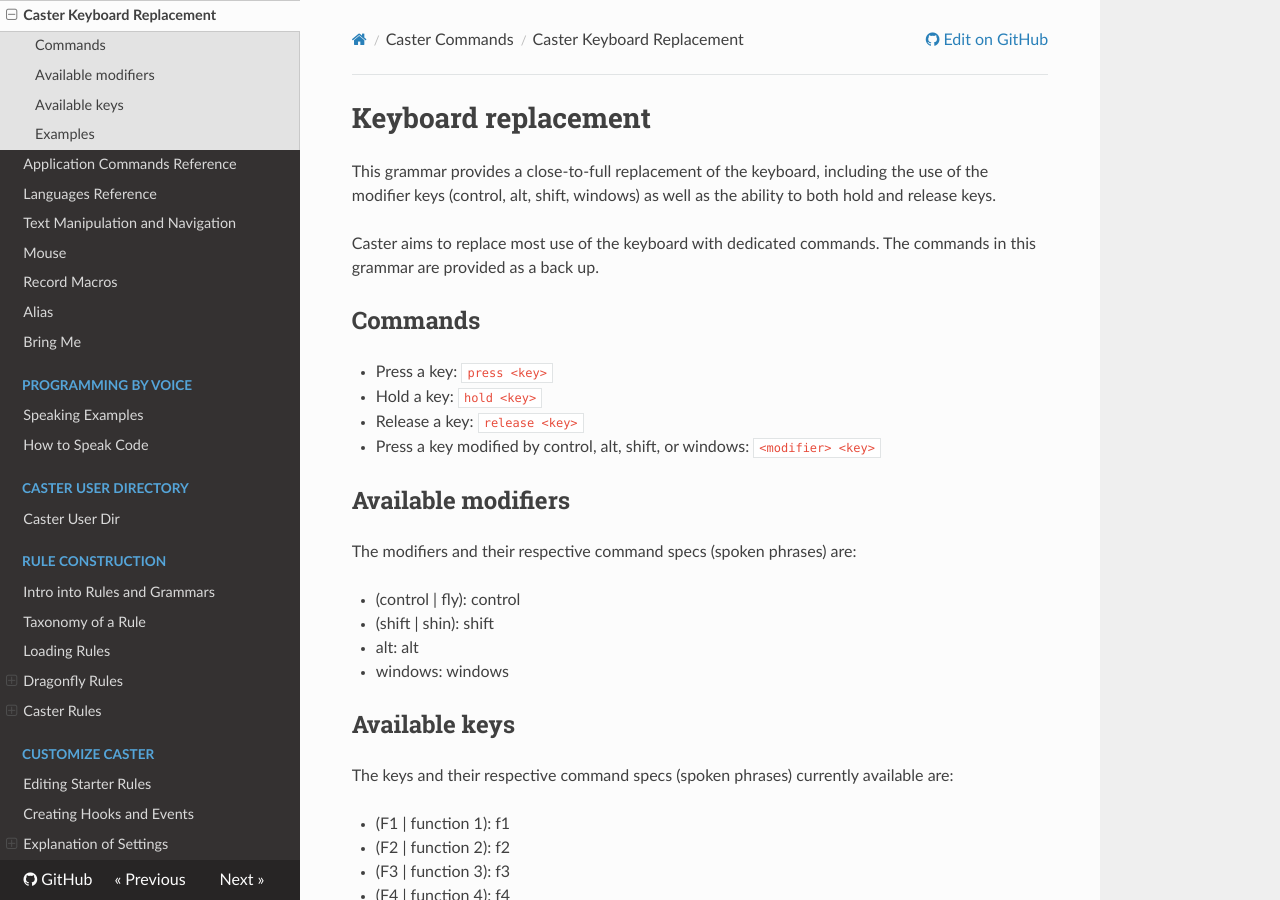
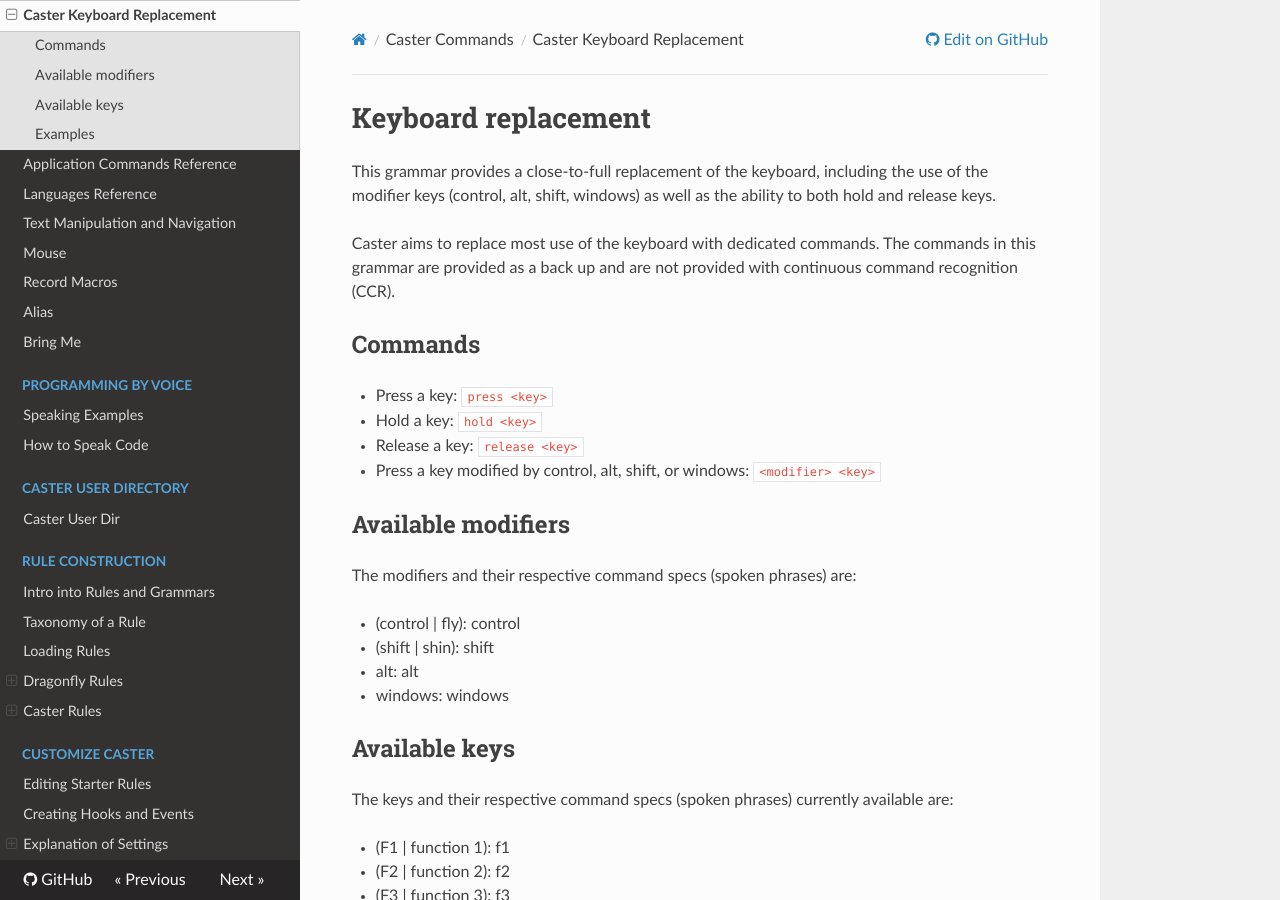
Before and after one commit to dictation-toolbox/Caster, an MkDocs documentation site: the page built from docs/readthedocs/Caster_Commands/Keyboard.md, in a window 1280 px wide and 900 px high. Built offline with MkDocs 1.6.1, drawn with Linux system fonts in a browser that asks for light colours; nearby versions of some CDN libraries; comment, search, counter and statistics services are not loaded.

Commit message:
Add sentence

```diff
--- a/docs/readthedocs/Caster_Commands/Keyboard.md
+++ b/docs/readthedocs/Caster_Commands/Keyboard.md
@@ -2,7 +2,7 @@
 
 This grammar provides a close-to-full replacement of the keyboard, including the use of the modifier keys (control, alt, shift, windows) as well as the ability to both hold and release keys.
 
-Caster aims to replace most use of the keyboard with dedicated commands. The commands in this grammar are provided as a back up.
+Caster aims to replace most use of the keyboard with dedicated commands. The commands in this grammar are provided as a back up and are not provided with continuous command recognition (CCR).
 
 ## Commands
 
```
